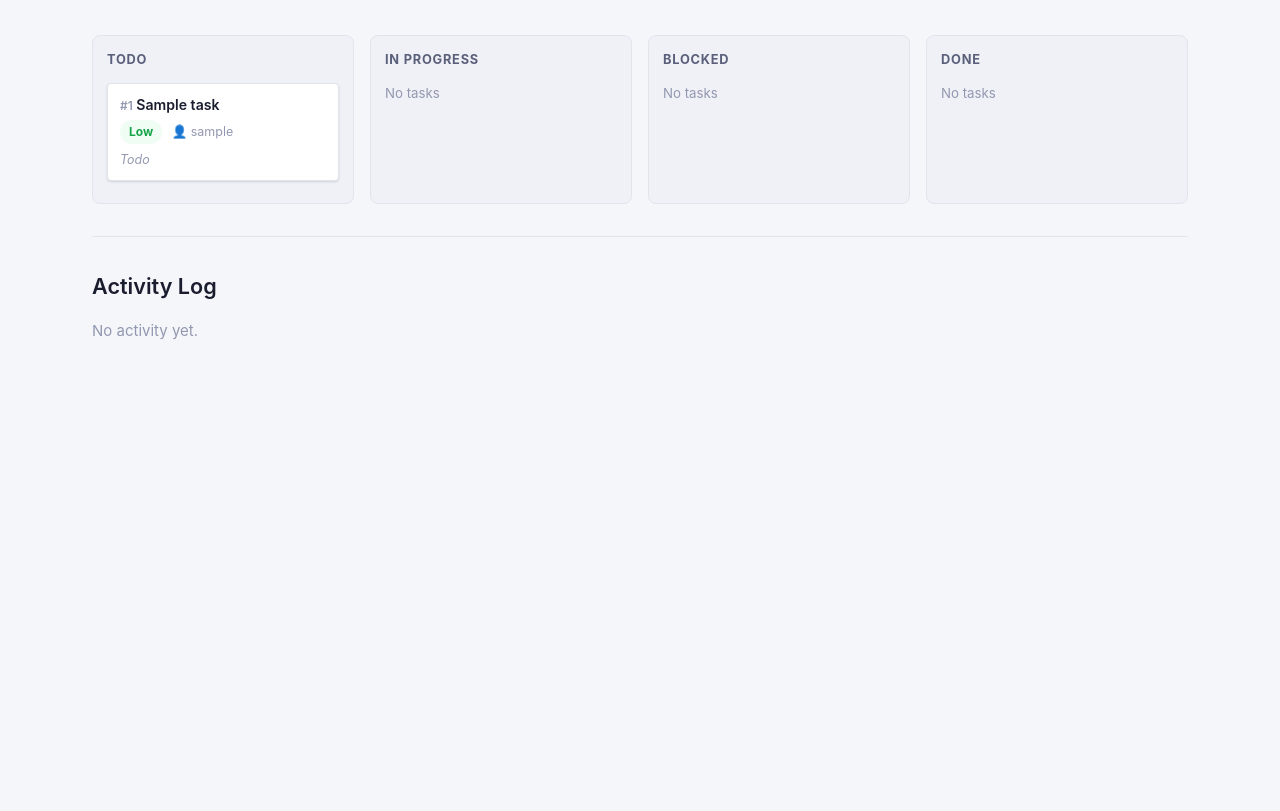
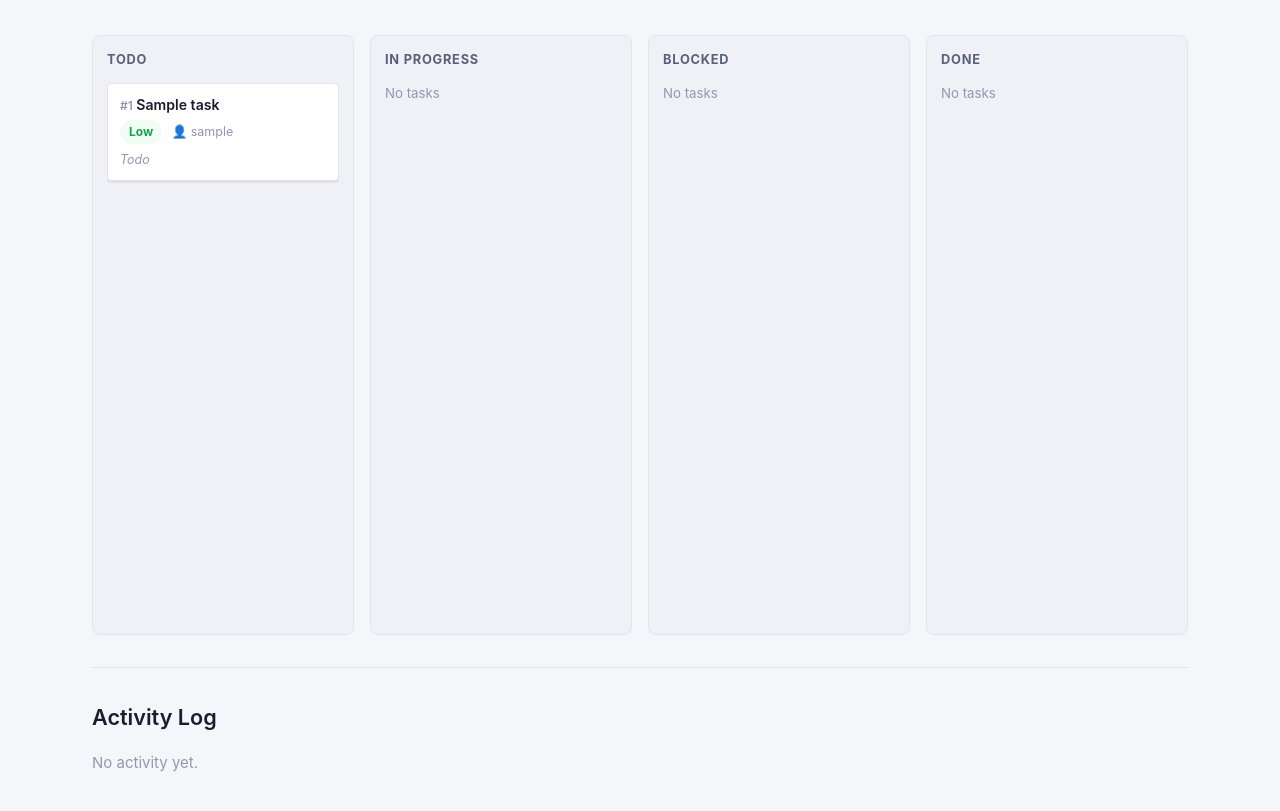
Before and after one commit to Suvojeet-Haldar/TeamFlow, a Django app: page /projects/1/ in a window 1280 px wide. Shown: the part 451-1262 px from the top of the page. Before the commit the page ends 791 px from the top, so only its background shows below. Run offline with Django 5.2, Linux system fonts and the light colour scheme; a user stored in the database is signed in; tables that the repository leaves empty hold one stand-in row (values such as "Sample post"); data that the repository does not hold is empty.

Commit message:
TeamFlow v2.1: Kanban fixed-height scrollable columns (#36)
- Added height: 600px, display: flex, flex-direction: column to .kanban-col in base.css
- Added .kanban-col-tasks with overflow-y: auto, flex: 1, display: flex, flex-direction: column, gap: 10px in base.css
- Wrapped task card loop in project_detail.html with <div class=kanban-col-tasks> to enable independent per-column scrolling

```diff
--- a/core/static/core/css/base.css
+++ b/core/static/core/css/base.css
@@ -401,6 +401,16 @@ p  { color: var(--text-secondary); }
   border-radius: var(--radius);
   padding: 14px;
   border: 1px solid var(--border);
+  height: 600px;
+  display: flex;
+  flex-direction: column;
+}
+.kanban-col-tasks {
+  overflow-y: auto;
+  flex: 1;
+  display: flex;
+  flex-direction: column;
+  gap: 10px;
 }
 .kanban-col-title {
   font-size: 0.80rem;
--- a/core/templates/core/project_detail.html
+++ b/core/templates/core/project_detail.html
@@ -176,6 +176,7 @@
   {% for column_name, column_tasks in columns %}
   <div class="kanban-col">
     <div class="kanban-col-title">{{ column_name }}</div>
+    <div class="kanban-col-tasks">
     {% for task in column_tasks %}
     <div class="task-card">
       <a href="/tasks/{{ task.id }}/" class="task-card-title" style="color:var(--text-primary); text-decoration:none; display:block;"><span style="color:var(--text-muted); font-size:0.75rem; font-weight:600;">#{{ task.task_number }}</span> {{ task.title }}</a>
@@ -207,6 +208,7 @@
     {% empty %}
       <p style="color:var(--text-muted); font-size:0.83rem;">No tasks</p>
     {% endfor %}
+    </div>
   </div>
   {% endfor %}
 </div>
```
